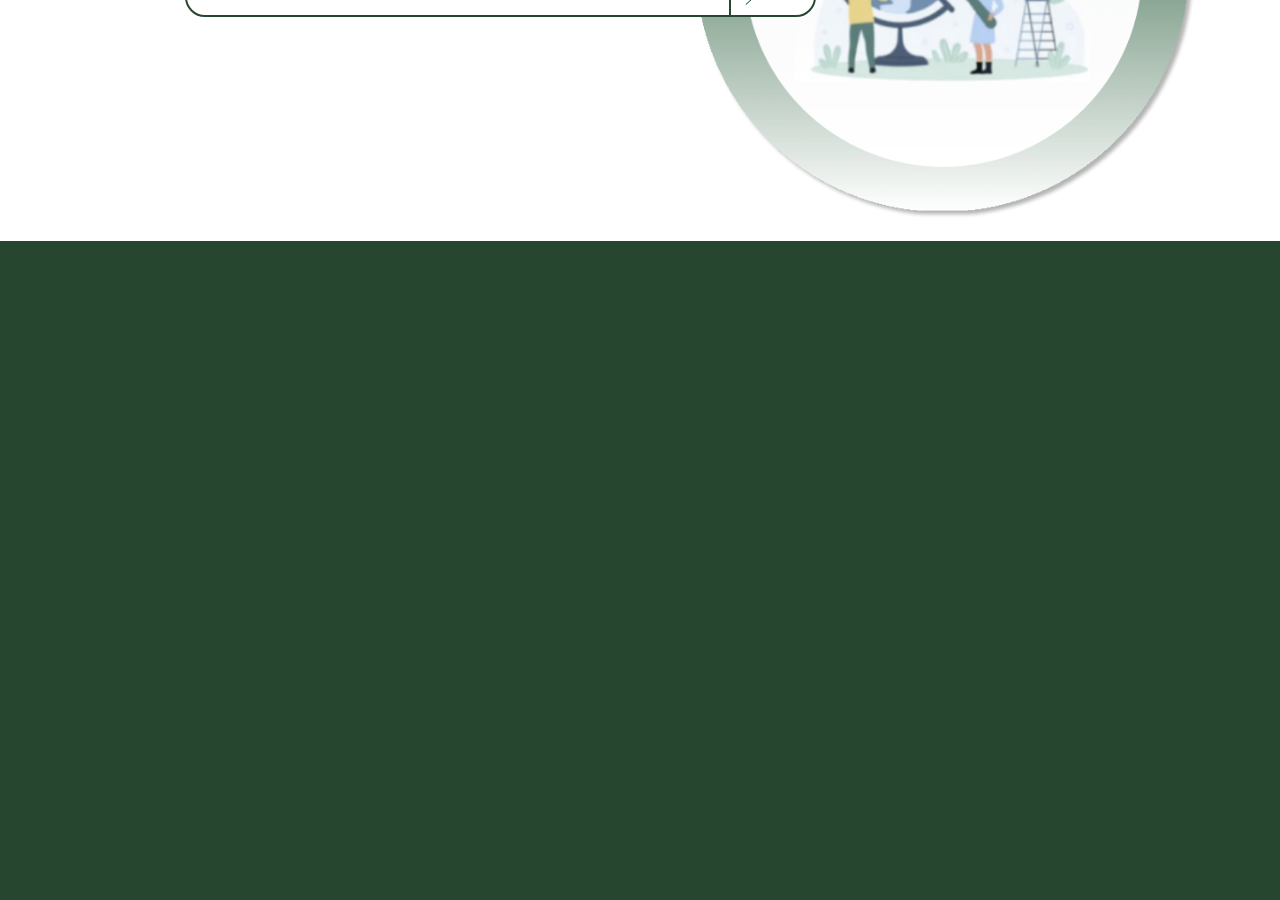
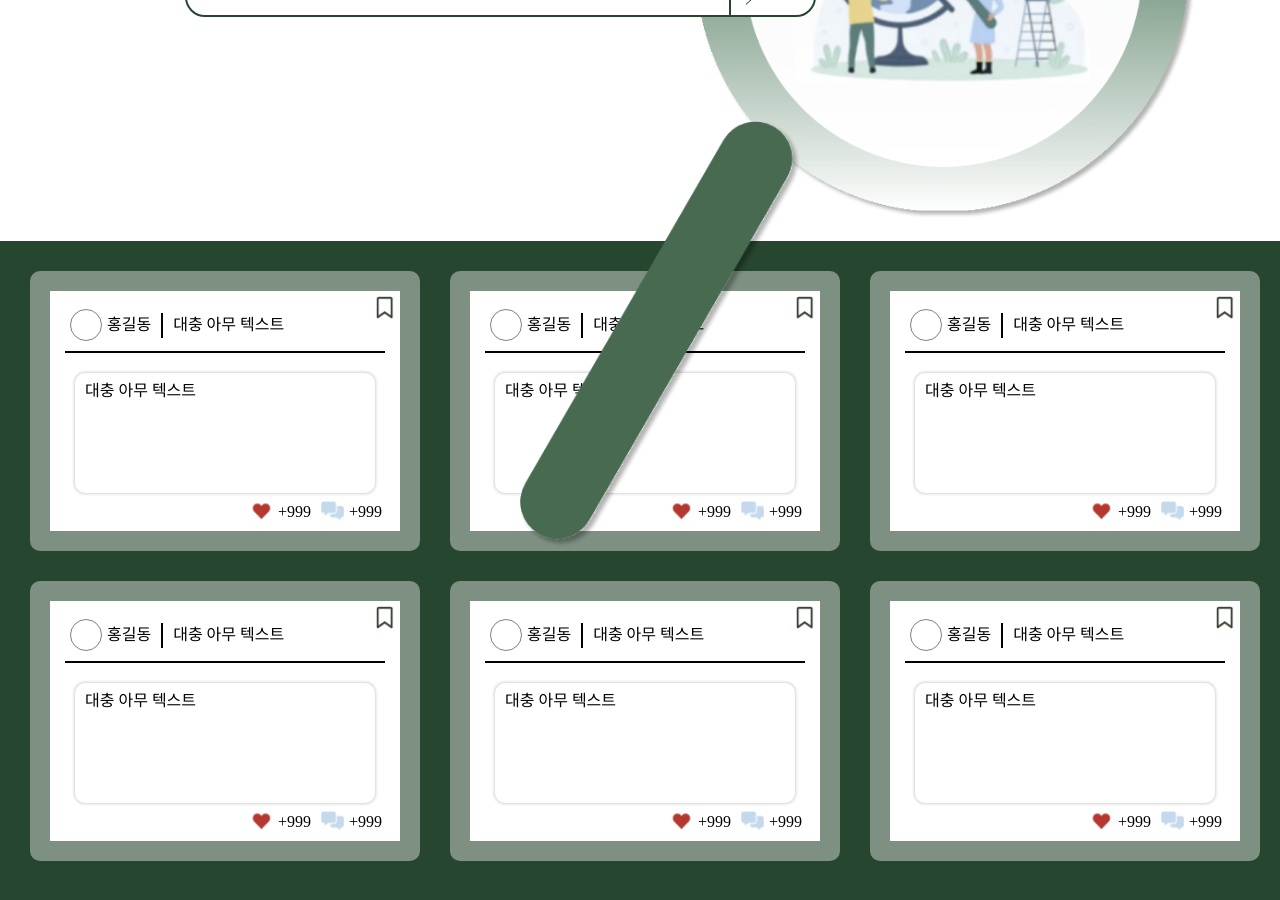
Before and after one commit to kody-gsm/Gni-client, a React (Create React App) app: page /search in a window 1280 px wide. Shown: the part 420-1320 px from the top of the page. Built offline with nearby package versions, Linux system fonts and the light colour scheme.

Commit message:
box content 배경 색상추가

```diff
--- a/src/components/Boxcontent/style.js
+++ b/src/components/Boxcontent/style.js
@@ -6,6 +6,7 @@ export const boxcontent = styled.div`
   border-radius: 10px;
   margin-left: 30px;
   margin-top: 30px;
+  background-color: white;
 
   .bookmark{
     display: flex;
--- a/src/pages/Search/index.jsx
+++ b/src/pages/Search/index.jsx
@@ -2,13 +2,15 @@ import Nav from "../../components/Nav/Nav";
 import * as S from './style';
 import search from "../../assets/biggerSearch.png";
 import searchingPeolple from '../../assets/searchingPeople.png';
+import stick from '../../assets/stick.png';
+import Boxcontent from "../../components/Boxcontent/boxcontent";
 
 export default function Search() {
   return <>
     <Nav />
     <S.search>
       <div className="emptybox" />
-      <div className="header">
+      <div className="headers">
         <div className="block">
           <span>게시판에 인기 있는 순위대로 나타나져 있어요!</span>
           <div className="flex">
@@ -22,8 +24,18 @@ export default function Search() {
           <img src={searchingPeolple} alt="searchingpeople" />
         </div>
       </div>
+      <div className="stick">
+        <img src={stick} alt="stick" />
+      </div>
       <div className="contentses">
-
+        {<>
+          <Boxcontent name={'홍길동'} title={'대충 아무 텍스트'} answers={999} likes={999} checking={false} />
+          <Boxcontent name={'홍길동'} title={'대충 아무 텍스트'} answers={999} likes={999} checking={false} />
+          <Boxcontent name={'홍길동'} title={'대충 아무 텍스트'} answers={999} likes={999} checking={false} />
+          <Boxcontent name={'홍길동'} title={'대충 아무 텍스트'} answers={999} likes={999} checking={false} />
+          <Boxcontent name={'홍길동'} title={'대충 아무 텍스트'} answers={999} likes={999} checking={false} />
+          <Boxcontent name={'홍길동'} title={'대충 아무 텍스트'} answers={999} likes={999} checking={false} />
+        </>}
       </div>
     </S.search>
   </>;
--- a/src/pages/Search/style.js
+++ b/src/pages/Search/style.js
@@ -7,7 +7,7 @@ export const search = styled.div`
   .emptybox{
     height: 1px;
   }
-  .header{
+  .headers{
     margin-top: 130px;
     padding-left: 100px;
     height: 440px;
@@ -57,4 +57,17 @@ export const search = styled.div`
       }
     }
   }
+  .stick{
+    position: absolute;
+    margin-top: -120px;
+    right: 480px;
+    img{
+      width: 280px;
+      object-fit:scale-down;
+    }
+  }
+  .contentses{
+    display: flex;
+    flex-wrap: wrap;
+  }
 `
```
Also changed, not shown: src/assets/stick.png (added).
